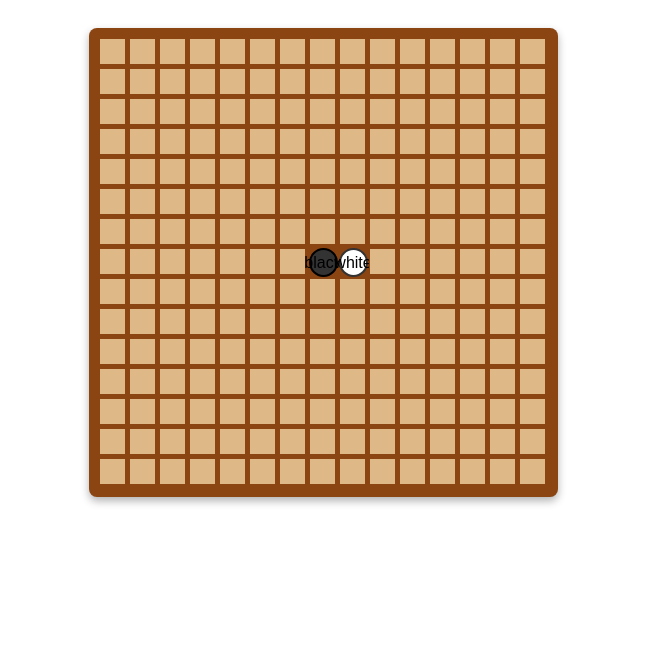
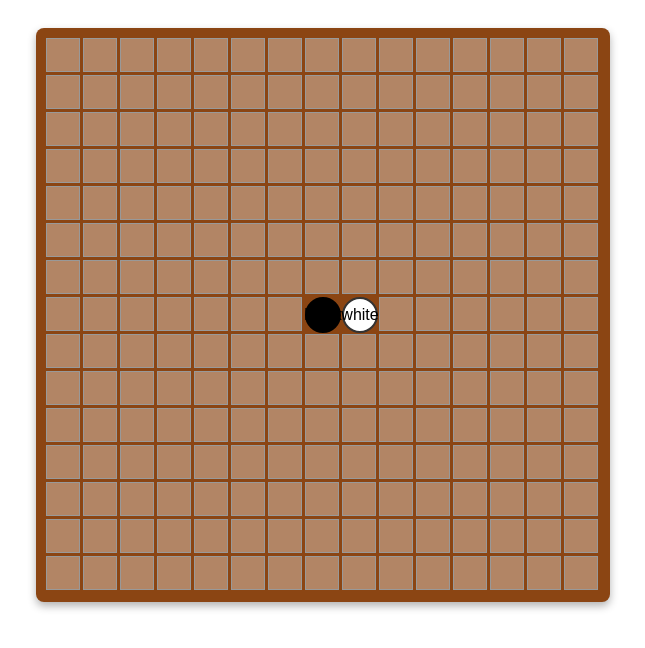
Before and after one commit to CarlosDevCoding/paketeringfrontend, a React (Vite) app in the folder gomoku-frontend/: page /game in a window 1280 px wide. Shown: the top 648 px of the page, without its empty margins (317-962 px from the left). Built offline with nearby package versions, Linux system fonts and the light colour scheme.

Commit message:
Cell komponent

```diff
--- /dev/null
+++ b/gomoku-frontend/src/Components/Cell/Cell.css
@@ -0,0 +1,21 @@
+.cell {
+  width: 32px;
+  height: 32px;
+  border: 1px solid #999;
+  display: flex;
+  align-items: center;
+  justify-content: center;
+  cursor: pointer;
+}
+
+.cell.empty {
+  background-color: hsla(0, 0%, 96%, 0.36);
+}
+
+.cell.black {
+  background-color: black;
+}
+
+.cell.white {
+  background-color: white;
+}
--- /dev/null
+++ b/gomoku-frontend/src/Components/Cell/Cell.jsx
@@ -0,0 +1,10 @@
+import './Cell.css';
+
+
+export default function Cell({ value, onClick }) {
+  return (
+    <div className={`cell ${value || 'empty'}`} onClick={onClick}>
+      {value}
+    </div>
+  );
+}
--- a/gomoku-frontend/src/Components/GameComponent/GameBoardComponent.css
+++ b/gomoku-frontend/src/Components/GameComponent/GameBoardComponent.css
@@ -37,7 +37,7 @@
 }
 
 .cell.white {
-  background-color: #fff;
+  background-color: #3e0b0b;
   border-radius: 50%;
   border: 2px solid #333;
 }
--- a/gomoku-frontend/src/Components/GameComponent/GameComponent.jsx
+++ b/gomoku-frontend/src/Components/GameComponent/GameComponent.jsx
@@ -1,18 +1,18 @@
+// src/Components/GameComponent/GameComponent.jsx
 import './GameBoardComponent.css';
+import Cell from '../Cell/Cell.jsx'; //  import av Cell
 
-export default function GameComponent ({ board, onCellClick }) {
+export default function GameComponent({ board, onCellClick }) {
   return (
     <div className="board">
       {board.map((row, rowIndex) => (
         <div key={rowIndex} className="row">
           {row.map((cell, colIndex) => (
-            <div
+            <Cell
               key={`${rowIndex}-${colIndex}`}
-              className={`cell ${cell || 'empty'}`}
+              value={cell}
               onClick={() => onCellClick(rowIndex, colIndex)}
-            >
-              {cell}
-            </div>
+            />
           ))}
         </div>
       ))}
```
